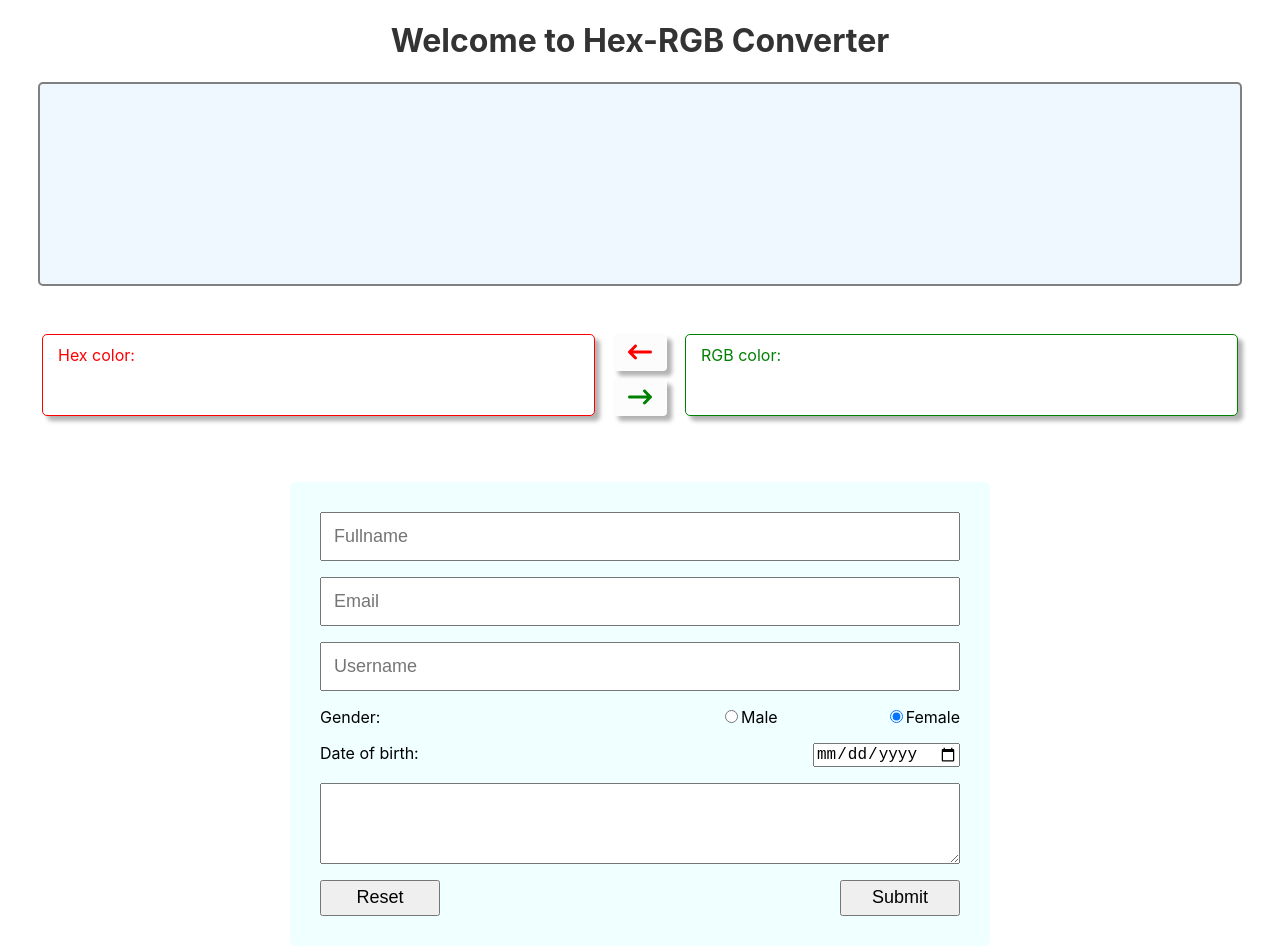
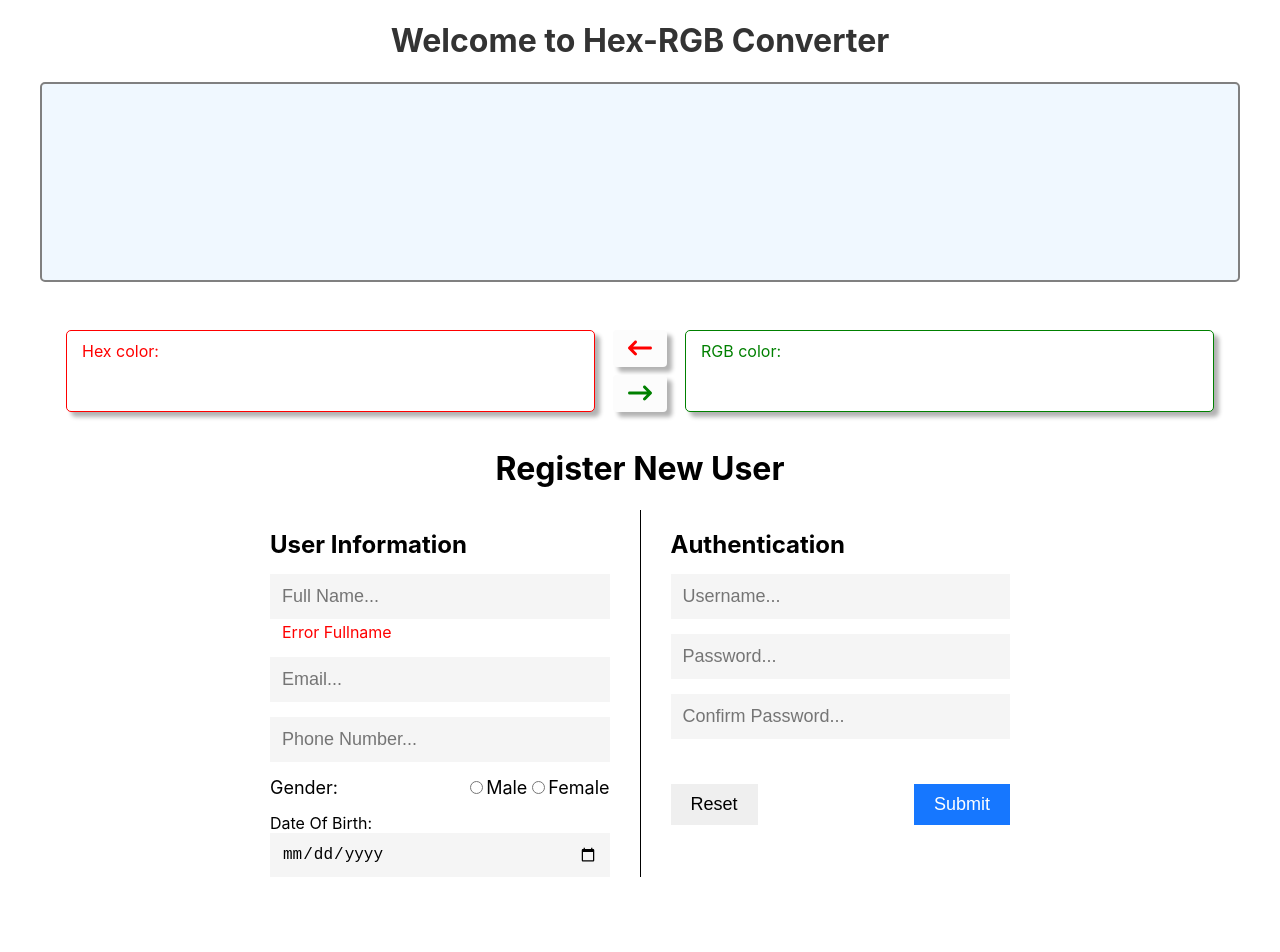
Before and after one commit to Engine194/railway-78-reactjs, a React (Create React App) app in the folder hex-rgb-converter/: page / in a window 1280 px wide. Shown: the top 952 px of the page. After the commit the page ends 877 px from the top, so only its background shows below. Built offline with nearby package versions, Linux system fonts and the light colour scheme.

Commit message:
btap tren lop

```diff
--- a/hex-rgb-converter/src/App.css
+++ b/hex-rgb-converter/src/App.css
@@ -1,3 +1,6 @@
+*{
+  box-sizing: border-box;
+}
 .greeting-heading {
   text-align: center;
   color: #333;
@@ -128,7 +131,7 @@
     transform: rotate(360deg);
   }
 }
-
+/*
 .user-form-inner-wrapper {
   max-width: 640px;
   margin: 50px auto;
@@ -174,4 +177,4 @@ input {
 
 .text-input {
   padding: 12px 12px;
-}
+} */
--- a/hex-rgb-converter/src/App.js
+++ b/hex-rgb-converter/src/App.js
@@ -7,6 +7,7 @@ import ActionButton from "./ActionButton";
 import { COLOR_TYPE, generateColorInputProps } from "./utils";
 import UserList from "./UserList";
 import UserForm from "./UserForm";
+import DucPhanForm from "./DucPhanForm";
 
 function App() {
   const [hex, setHex] = useState("");
@@ -91,7 +92,8 @@ function App() {
         <ColorInput {...rgbInputProps} />
       </div>
       {/* <UserList/> */}
-      <UserForm/>
+      {/* <UserForm/> */}
+      <DucPhanForm/>
     </div>
   );
 }
--- /dev/null
+++ b/hex-rgb-converter/src/DucForm.css
@@ -0,0 +1,98 @@
+
+
+.ducphan-form-container{
+    width: 100%;
+    max-width: 1200px;
+    margin: 0 auto;
+}
+
+.ducphan-form-container>h1{
+    text-align: center;
+}
+
+.form-row{
+    max-width: 740px;
+    margin: 0 auto;
+    display: flex;
+    column-gap: 30px;
+    justify-content: center;
+}
+
+.form-col{
+    flex: 1;
+}
+
+.form-col>h2{
+    margin-bottom: 15px;
+}
+
+.devider {
+    width: 1px;
+    background-color: black;
+}
+
+.form-col-left{
+
+}
+
+.form-col-right{
+
+}
+
+.sub-form{
+    display: flex;
+    flex-direction: column;
+    row-gap: 15px;
+}
+
+.form-control > input{
+    width: 100%;
+    outline: none;
+    font-size: large;
+    border: none;
+    background-color: whitesmoke;
+    padding: 12px 12px;
+}
+
+.form-control > p {
+    margin-top: 3px;
+    margin-bottom: 0;
+    color: red;
+    padding-left: 12px;
+}
+
+.gender-container{
+    display: flex;
+    column-gap: 12px;
+    justify-content: space-between;
+    font-size: large;
+}
+
+.gender-radio{
+
+}
+
+
+.form-action{
+    margin-top: 30px;
+    display: flex;
+    column-gap: 30px;
+    justify-content: space-between;
+}
+
+.form-action > button {
+    border: none;
+    outline: none;
+    padding: 10px 20px;
+    font-size: large;
+    transition: opacity 200ms linear;
+}
+
+.form-action > button:hover{
+    opacity: 0.6;
+}
+
+.form-action > button[type="submit"] {
+    background-color: #1677ff;
+    color: white;
+}
--- /dev/null
+++ b/hex-rgb-converter/src/DucPhanForm.js
@@ -0,0 +1,134 @@
+import { useState } from 'react';
+import './DucForm.css'
+
+const DucPhanForm = () => {
+    const [fullName, setFullName] = useState('');
+    const handleChangeFullName = (event) => {
+        const inputEle = event.target;
+        setFullName(inputEle.value)
+    }
+    console.log(fullName);
+
+    const [email, setEmail] = useState('');
+    const handleChangeEmail = (event) => {
+        const inputEle = event.target;
+        setEmail(inputEle.value)
+    }
+    console.log(email);
+
+    const [phone, setPhone] = useState('');
+    const handleChangePhone = (event) => {
+        const inputEle = event.target;
+        setPhone(inputEle.value)
+    }
+    console.log(phone);
+
+    const [date, setDate] = useState('');
+    const handleChangeDate = (event) => {
+        const inputEle = event.target;
+        setDate(inputEle.value)
+    }
+    console.log(date);
+
+    const [username, setUsername] = useState('');
+    const handleChangeUsername = (event) => {
+        const inputEle = event.target;
+        setUsername(inputEle.value)
+    }
+    console.log(username);
+
+    const [password, setPassword] = useState('');
+    const handleChangePass = (event) => {
+        const inputEle = event.target;
+        setPassword(inputEle.value)
+    }
+    console.log(password);
+
+    const [confirmPass, setConfirmPass] = useState('');
+    const handleChangeConfirmPass = (event) => {
+        const inputEle = event.target;
+        setConfirmPass(inputEle.value)
+    }
+    console.log(confirmPass);
+
+    return (
+        <div className="ducphan-form-container">
+            <h1>Register New User</h1>
+            <form className="form-row">
+                <div className="form-col form-col-left">
+                    <h2>User Information</h2>
+                    <div className="sub-form">
+                        <div className="form-control">
+                            <input type="text" name="fullname" placeholder='Full Name...'
+                                value={fullName}
+                                onChange={handleChangeFullName}
+                            />
+                            <p>Error Fullname</p>
+                        </div>
+                        <div className="form-control">
+                            <input type="text" name="email" placeholder='Email...'
+                                value={email}
+                                onChange={handleChangeEmail}
+                            />
+                        </div>
+                        <div className="form-control">
+                            <input type="text" name="phoneNumber" placeholder='Phone Number...'
+                                value={phone}
+                                onChange={handleChangePhone}
+                            />
+                        </div>
+                        <div className="gender-container">
+                            <span>Gender:</span>
+                            <div className="gender-radio">
+                                <label>
+                                    <input type="radio" name="gender" />Male
+                                </label>
+                                <label>
+                                    <input type="radio" name="gender" />Female
+                                </label>
+                            </div>
+                        </div>
+                        <div className="form-control">
+                            <div>Date Of Birth:</div>
+                            <input type="date" name="dateOfBirth"
+                                value={date}
+                                onChange={handleChangeDate}
+                            />
+                        </div>
+                    </div>
+                </div>
+                <div className="devider"></div>
+                <div className="form-col form-col-right">
+                    <h2>Authentication</h2>
+                    <div className="sub-form">
+                        <div className="form-control">
+                            <input type="text" name="username" placeholder='Username...'
+                                value={username}
+                                onChange={handleChangeUsername}
+                            />
+                        </div>
+                        <div className="form-control">
+                            <input type="password" name="password" placeholder='Password...'
+                                value={password}
+                                onChange={handleChangePass}
+                            />
+                        </div>
+                        <div className="form-control">
+                            <input type="password" name="confirmPassword" placeholder='Confirm Password...'
+                                value={confirmPass}
+                                onChange={handleChangeConfirmPass}
+                            />
+                        </div>
+                        <div className="form-action">
+                            <button type="reset">Reset</button>
+                            <button type="submit">Submit</button>
+
+                        </div>
+                    </div>
+                </div>
+            </form>
+        </div>
+    )
+}
+
+export default DucPhanForm;
```
Also changed, not shown: 2 other files (tests, documents, lock files or other folders).
